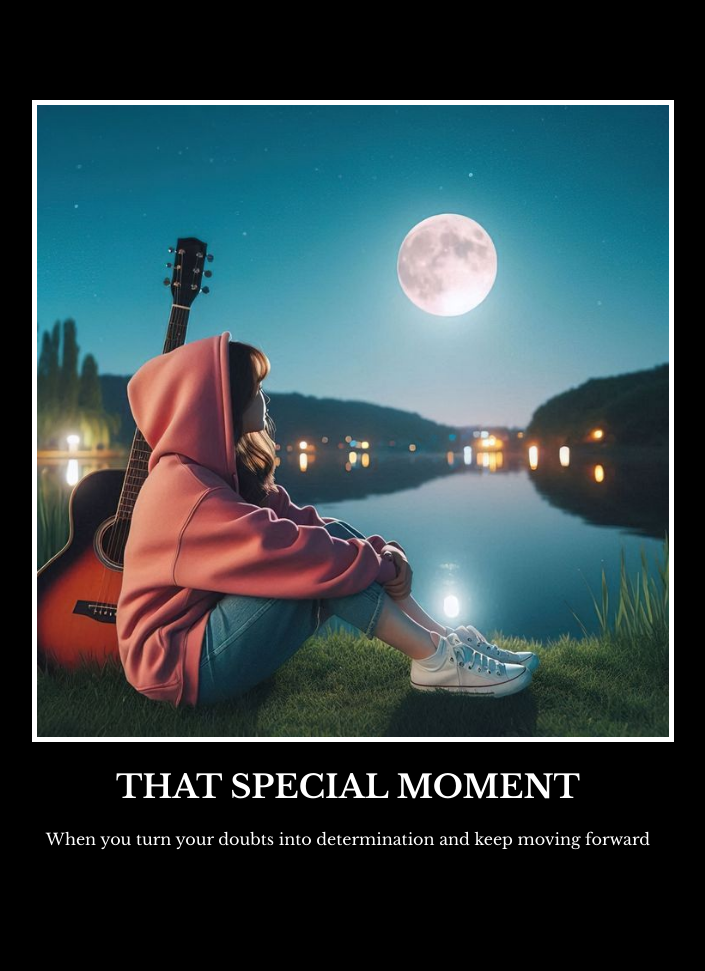
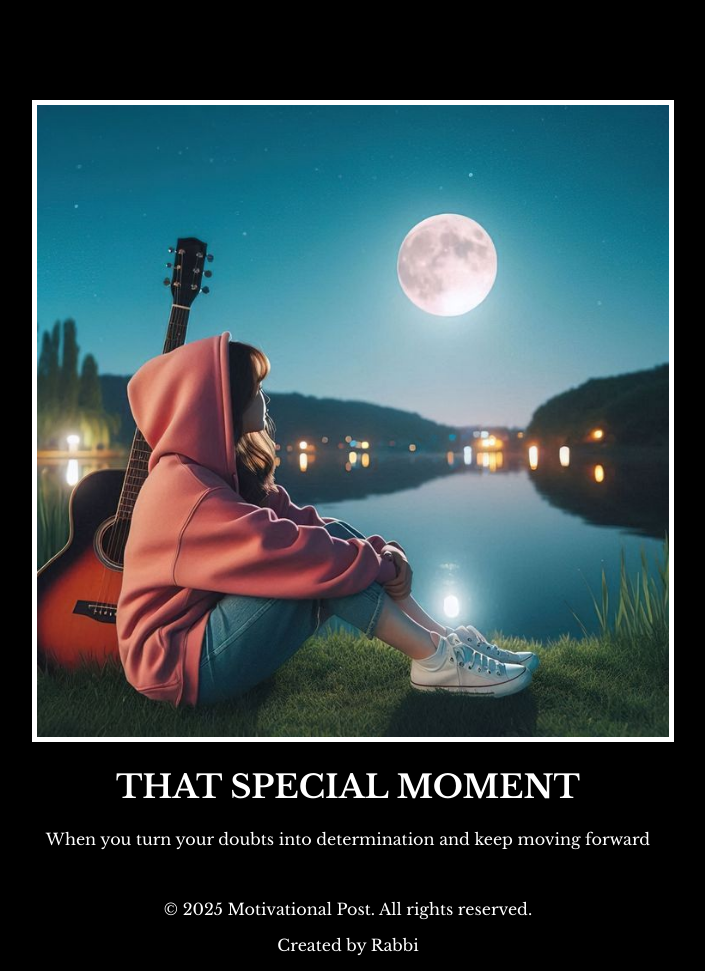
Before and after one commit to dumgyan/Motivational-Post-Website, a plain HTML site: page index.html in a window 1280 px wide. Shown: the whole page, without its empty margins (292-997 px from the left). Before the commit the page ends 865 px from the top, so only its background shows below. Drawn offline with nearby package versions, Linux system fonts and the light colour scheme.

Commit message:
Footer added

```diff
--- a/index.html
+++ b/index.html
@@ -33,5 +33,10 @@ But it must have the following features:
     <p>When you turn your doubts into determination and keep moving forward</p>
   </div>
 
+  <footer>
+    <p>© 2025 Motivational Post. All rights reserved.</p>
+    <p>Created by Rabbi</p>
+  </footer>
+
 </body>
 </html>
--- a/style.css
+++ b/style.css
@@ -25,3 +25,10 @@ img {
 h1 {
     text-transform: uppercase;
 }
+
+footer {
+    margin-top: 50px;
+    color: white;
+    text-align: center;
+    font-family: "Libre Baskerville", serif;
+}
```
